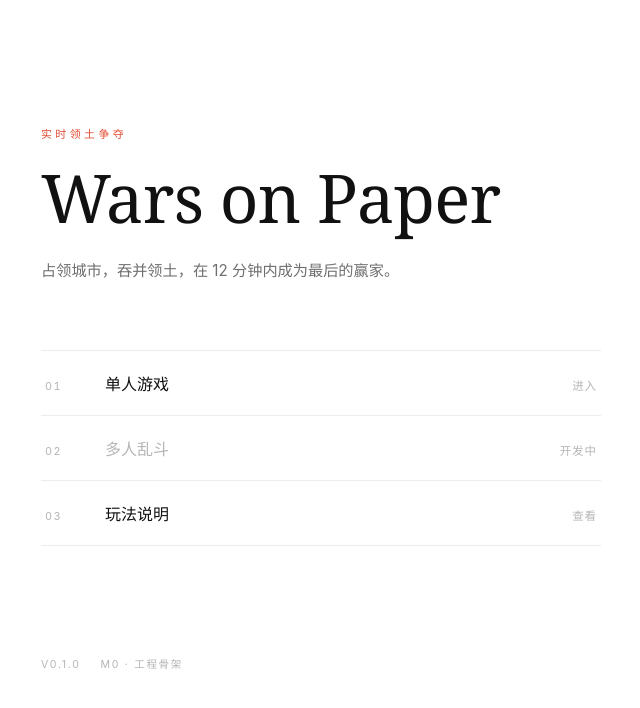
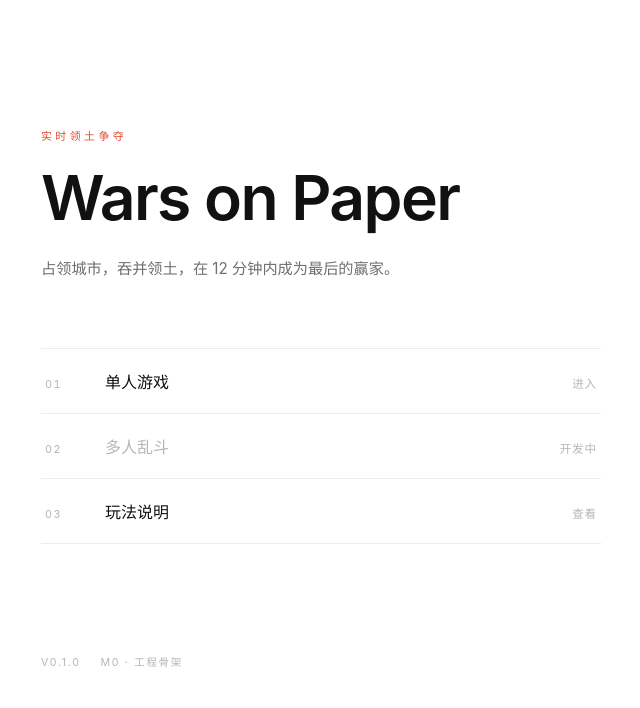
Before and after one commit to DRheEheAMGary/Wars-on-Paper, a website with bundled scripts: page index.html in a window 1280 px wide. Shown: the whole page, without its empty margins (319-959 px from the left). Built offline with nearby package versions, Linux system fonts and the light colour scheme.

Commit message:
style(ui): use sans-serif typography

```diff
--- a/src/client/styles/main.css
+++ b/src/client/styles/main.css
@@ -9,9 +9,8 @@
   --line: #ececec;
   --line-strong: #d9d9d9;
   --accent: #e0492f;
-  --font-sans: 'Inter', 'Helvetica Neue', 'PingFang SC', 'Hiragino Sans GB',
-    'Microsoft YaHei', system-ui, sans-serif;
-  --font-display: Georgia, 'Times New Roman', 'Songti SC', 'Noto Serif SC', serif;
+  --font-sans: 'Inter', -apple-system, BlinkMacSystemFont, 'Helvetica Neue',
+    'PingFang SC', 'Hiragino Sans GB', 'Microsoft YaHei', system-ui, sans-serif;
 }
 
 * {
@@ -61,11 +60,11 @@ body {
 
 h1 {
   margin: 0;
-  font-family: var(--font-display);
-  font-size: clamp(2.6rem, 6vw, 4.2rem);
-  font-weight: 400;
-  letter-spacing: -0.012em;
-  line-height: 1.04;
+  font-family: var(--font-sans);
+  font-size: clamp(2.4rem, 5.6vw, 3.9rem);
+  font-weight: 600;
+  letter-spacing: -0.025em;
+  line-height: 1.05;
 }
 
 .tagline {
```
Also changed, not shown: docs/PLAN.md (+1 -1 lines), CHANGELOG.md.
